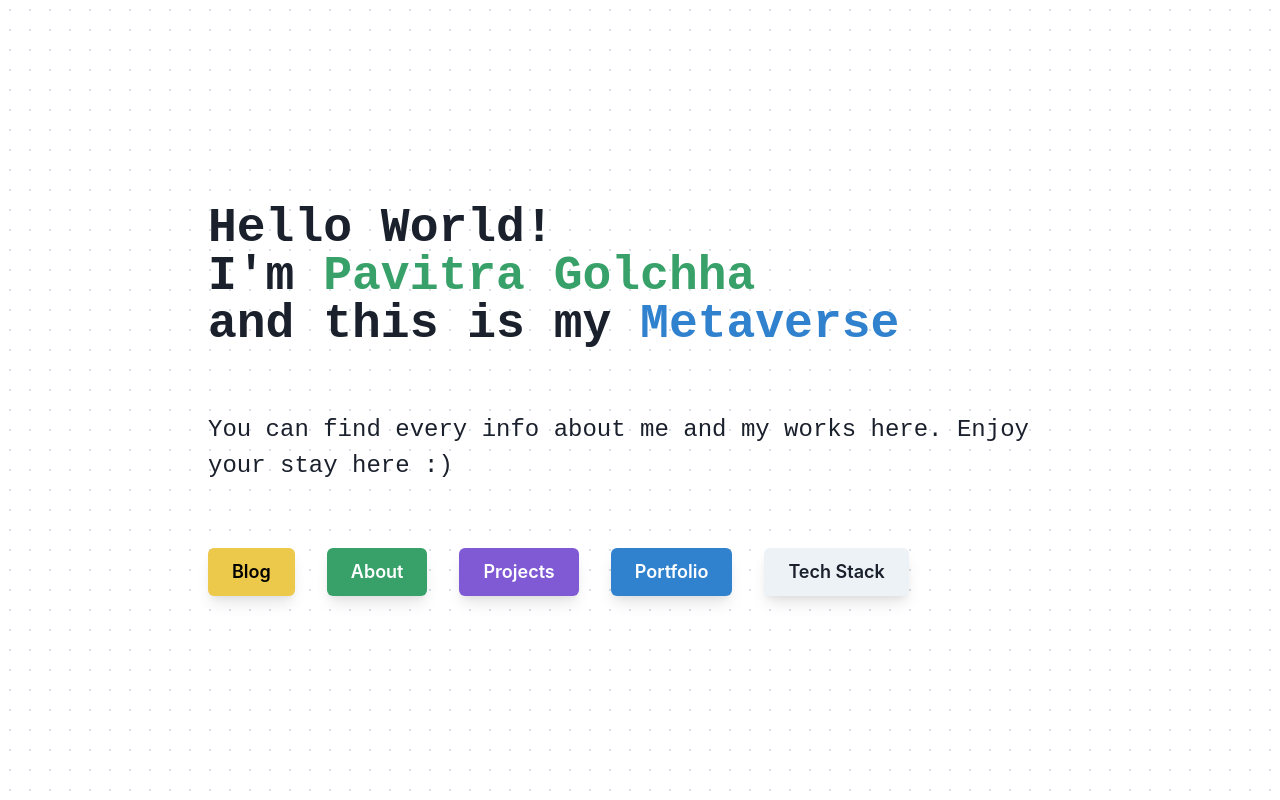
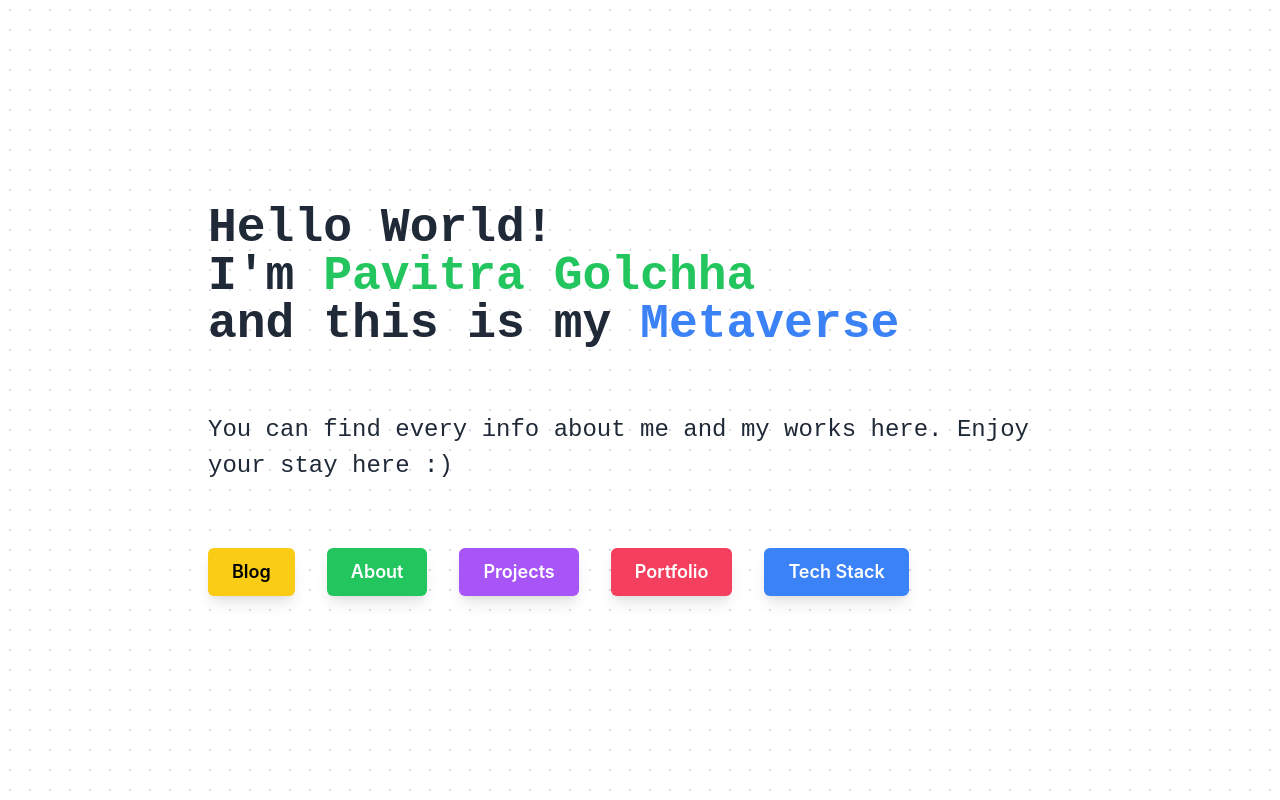
Before and after one commit to pavi2410/website, a Next.js app: page / in a window 1280 px wide. Shown: the top 800 px of the page. Built offline with nearby package versions, Linux system fonts and the light colour scheme.

Commit message:
Used tailwind colors

```diff
--- a/components/BlogLayout.js
+++ b/components/BlogLayout.js
@@ -3,7 +3,7 @@ import Image from 'next/image'
 import { MDXProvider } from '@mdx-js/react'
 import { Heading, Text, Code, Tag, Icon, Container, ListItem, UnorderedList, OrderedList, Wrap, Alert, Center, Badge, Link, Table, Thead, Tbody, Tr, Td, Th } from "@chakra-ui/react"
 import { FaTags, FaArrowLeft } from 'react-icons/fa'
-import { pickColorSchemeByStringHash } from "./util"
+import { pickColorSchemeByStringHash } from "../util/util"
 import SyntaxHighlighter from "react-syntax-highlighter"
 import { atomOneDark } from 'react-syntax-highlighter/dist/cjs/styles/hljs'
 
@@ -60,7 +60,7 @@ export default function BlogLayout({ meta, children }) {
       <MDXProvider components={components}>
         {children}
       </MDXProvider>
-      <Wrap pt={8}><Icon as={FaTags} /> {meta.tags.map((tag, i) => <Tag key={i} colorScheme={pickColorSchemeByStringHash(tag)}>{tag}</Tag>)}</Wrap>
+      <Wrap pt={8} align="center"><Icon as={FaTags} /> {meta.tags.map((tag, i) => <Tag key={i} colorScheme={pickColorSchemeByStringHash(tag)}>{tag}</Tag>)}</Wrap>
       <p>Published on {formatDate(meta.createdAt)}</p>
       <p>Last updated at {formatDate(meta.updatedAt)}</p>
     </Container>
--- a/pages/_app.js
+++ b/pages/_app.js
@@ -1,8 +1,9 @@
 import { ChakraProvider } from "@chakra-ui/react"
+import { theme } from '../util/theme'
 
 function MyApp({ Component, pageProps }) {
   return (
-    <ChakraProvider>
+    <ChakraProvider theme={theme}>
       <Component {...pageProps} />
     </ChakraProvider>
   )
--- a/pages/index.js
+++ b/pages/index.js
@@ -5,7 +5,7 @@ import { chakra, Box, Container, Button, SimpleGrid, Stack, HStack, VStack, Head
 import { FaGithub, FaLinkedin, FaTwitter, FaEnvelope } from 'react-icons/fa'
 import Bg from '../components/Bg'
 import MyButton from '../components/MyButton'
-import { pickColorSchemeByStringHash } from '../components/util'
+import { pickColorSchemeByStringHash } from '../util/util'
 import projectsData from '/data/projects.json'
 
 function MyHead() {
@@ -54,14 +54,14 @@ export default function Home() {
             <MyButton size="lg" url="/blog" colorScheme="yellow">Blog</MyButton>
             <MyButton size="lg" colorScheme="green">About</MyButton>
             <MyButton size="lg" url="#projects" colorScheme="purple">Projects</MyButton>
-            <MyButton size="lg" colorScheme="blue">Portfolio</MyButton>
-            <MyButton size="lg" url="/techstack" colorScheme="gray">Tech Stack</MyButton>
+            <MyButton size="lg" colorScheme="rose">Portfolio</MyButton>
+            <MyButton size="lg" url="/techstack" colorScheme="blue">Tech Stack</MyButton>
           </Wrap>
         </VStack>
       </Container>
 
       <Container maxW="4xl" id="projects">
-        <Heading py={8}>My Projects <Tag colorScheme="yellow" fontWeight="bold">{projectsData.length}</Tag></Heading>
+        <Heading py={8}>My Projects <Tag colorScheme="yellow" fontWeight="bold">{projectsData.length}+</Tag></Heading>
         <SimpleGrid columns={{ sm: 1, md: 2 }} spacing={8} gridTemplateRows="masonry">
           {
             projectsData.map((project, i) => (
@@ -75,7 +75,7 @@ export default function Home() {
         <Heading py={8}>Connect with me</Heading>
         <SimpleGrid columns={{ sm: 2, md: 4 }} spacing={8}>
           <SocialButton icon={FaTwitter} title="Twitter" url="https://twitter.com/PavitraGolchha" color="twitter" />
-          <SocialButton icon={FaGithub} title="GitHub" url="https://github.com/pavi2410" color="blackAlpha" />
+          <SocialButton icon={FaGithub} title="GitHub" url="https://github.com/pavi2410" color="slate" />
           <SocialButton icon={FaLinkedin} title="LinkedIn" url="https://linkedin.com/in/pavi2410" color="linkedin" />
           <SocialButton icon={FaEnvelope} title="Email" url="mailto:hello@pavi2410.me" color="red" />
         </SimpleGrid>
--- /dev/null
+++ b/util/theme.js
@@ -0,0 +1,275 @@
+import { extendTheme } from "@chakra-ui/react"
+
+export const colors = {
+  transparent: 'transparent',
+  black: '#000',
+  white: '#fff',
+  slate: {
+    '50': '#f8fafc',
+    '100': '#f1f5f9',
+    '200': '#e2e8f0',
+    '300': '#cbd5e1',
+    '400': '#94a3b8',
+    '500': '#64748b',
+    '600': '#475569',
+    '700': '#334155',
+    '800': '#1e293b',
+    '900': '#0f172a'
+  },
+  gray: {
+    '50': '#f9fafb',
+    '100': '#f3f4f6',
+    '200': '#e5e7eb',
+    '300': '#d1d5db',
+    '400': '#9ca3af',
+    '500': '#6b7280',
+    '600': '#4b5563',
+    '700': '#374151',
+    '800': '#1f2937',
+    '900': '#111827'
+  },
+  zinc: {
+    '50': '#fafafa',
+    '100': '#f4f4f5',
+    '200': '#e4e4e7',
+    '300': '#d4d4d8',
+    '400': '#a1a1aa',
+    '500': '#71717a',
+    '600': '#52525b',
+    '700': '#3f3f46',
+    '800': '#27272a',
+    '900': '#18181b'
+  },
+  neutral: {
+    '50': '#fafafa',
+    '100': '#f5f5f5',
+    '200': '#e5e5e5',
+    '300': '#d4d4d4',
+    '400': '#a3a3a3',
+    '500': '#737373',
+    '600': '#525252',
+    '700': '#404040',
+    '800': '#262626',
+    '900': '#171717'
+  },
+  stone: {
+    '50': '#fafaf9',
+    '100': '#f5f5f4',
+    '200': '#e7e5e4',
+    '300': '#d6d3d1',
+    '400': '#a8a29e',
+    '500': '#78716c',
+    '600': '#57534e',
+    '700': '#44403c',
+    '800': '#292524',
+    '900': '#1c1917'
+  },
+  red: {
+    '50': '#fef2f2',
+    '100': '#fee2e2',
+    '200': '#fecaca',
+    '300': '#fca5a5',
+    '400': '#f87171',
+    '500': '#ef4444',
+    '600': '#dc2626',
+    '700': '#b91c1c',
+    '800': '#991b1b',
+    '900': '#7f1d1d'
+  },
+  orange: {
+    '50': '#fff7ed',
+    '100': '#ffedd5',
+    '200': '#fed7aa',
+    '300': '#fdba74',
+    '400': '#fb923c',
+    '500': '#f97316',
+    '600': '#ea580c',
+    '700': '#c2410c',
+    '800': '#9a3412',
+    '900': '#7c2d12'
+  },
+  amber: {
+    '50': '#fffbeb',
+    '100': '#fef3c7',
+    '200': '#fde68a',
+    '300': '#fcd34d',
+    '400': '#fbbf24',
+    '500': '#f59e0b',
+    '600': '#d97706',
+    '700': '#b45309',
+    '800': '#92400e',
+    '900': '#78350f'
+  },
+  yellow: {
+    '50': '#fefce8',
+    '100': '#fef9c3',
+    '200': '#fef08a',
+    '300': '#fde047',
+    '400': '#facc15',
+    '500': '#eab308',
+    '600': '#ca8a04',
+    '700': '#a16207',
+    '800': '#854d0e',
+    '900': '#713f12'
+  },
+  lime: {
+    '50': '#f7fee7',
+    '100': '#ecfccb',
+    '200': '#d9f99d',
+    '300': '#bef264',
+    '400': '#a3e635',
+    '500': '#84cc16',
+    '600': '#65a30d',
+    '700': '#4d7c0f',
+    '800': '#3f6212',
+    '900': '#365314'
+  },
+  green: {
+    '50': '#f0fdf4',
+    '100': '#dcfce7',
+    '200': '#bbf7d0',
+    '300': '#86efac',
+    '400': '#4ade80',
+    '500': '#22c55e',
+    '600': '#16a34a',
+    '700': '#15803d',
+    '800': '#166534',
+    '900': '#14532d'
+  },
+  emerald: {
+    '50': '#ecfdf5',
+    '100': '#d1fae5',
+    '200': '#a7f3d0',
+    '300': '#6ee7b7',
+    '400': '#34d399',
+    '500': '#10b981',
+    '600': '#059669',
+    '700': '#047857',
+    '800': '#065f46',
+    '900': '#064e3b'
+  },
+  teal: {
+    '50': '#f0fdfa',
+    '100': '#ccfbf1',
+    '200': '#99f6e4',
+    '300': '#5eead4',
+    '400': '#2dd4bf',
+    '500': '#14b8a6',
+    '600': '#0d9488',
+    '700': '#0f766e',
+    '800': '#115e59',
+    '900': '#134e4a'
+  },
+  cyan: {
+    '50': '#ecfeff',
+    '100': '#cffafe',
+    '200': '#a5f3fc',
+    '300': '#67e8f9',
+    '400': '#22d3ee',
+    '500': '#06b6d4',
+    '600': '#0891b2',
+    '700': '#0e7490',
+    '800': '#155e75',
+    '900': '#164e63'
+  },
+  sky: {
+    '50': '#f0f9ff',
+    '100': '#e0f2fe',
+    '200': '#bae6fd',
+    '300': '#7dd3fc',
+    '400': '#38bdf8',
+    '500': '#0ea5e9',
+    '600': '#0284c7',
+    '700': '#0369a1',
+    '800': '#075985',
+    '900': '#0c4a6e'
+  },
+  blue: {
+    '50': '#eff6ff',
+    '100': '#dbeafe',
+    '200': '#bfdbfe',
+    '300': '#93c5fd',
+    '400': '#60a5fa',
+    '500': '#3b82f6',
+    '600': '#2563eb',
+    '700': '#1d4ed8',
+    '800': '#1e40af',
+    '900': '#1e3a8a'
+  },
+  indigo: {
+    '50': '#eef2ff',
+    '100': '#e0e7ff',
+    '200': '#c7d2fe',
+    '300': '#a5b4fc',
+    '400': '#818cf8',
+    '500': '#6366f1',
+    '600': '#4f46e5',
+    '700': '#4338ca',
+    '800': '#3730a3',
+    '900': '#312e81'
+  },
+  violet: {
+    '50': '#f5f3ff',
+    '100': '#ede9fe',
+    '200': '#ddd6fe',
+    '300': '#c4b5fd',
+    '400': '#a78bfa',
+    '500': '#8b5cf6',
+    '600': '#7c3aed',
+    '700': '#6d28d9',
+    '800': '#5b21b6',
+    '900': '#4c1d95'
+  },
+  purple: {
+    '50': '#faf5ff',
+    '100': '#f3e8ff',
+    '200': '#e9d5ff',
+    '300': '#d8b4fe',
+    '400': '#c084fc',
+    '500': '#a855f7',
+    '600': '#9333ea',
+    '700': '#7e22ce',
+    '800': '#6b21a8',
+    '900': '#581c87'
+  },
+  fuchsia: {
+    '50': '#fdf4ff',
+    '100': '#fae8ff',
+    '200': '#f5d0fe',
+    '300': '#f0abfc',
+    '400': '#e879f9',
+    '500': '#d946ef',
+    '600': '#c026d3',
+    '700': '#a21caf',
+    '800': '#86198f',
+    '900': '#701a75'
+  },
+  pink: {
+    '50': '#fdf2f8',
+    '100': '#fce7f3',
+    '200': '#fbcfe8',
+    '300': '#f9a8d4',
+    '400': '#f472b6',
+    '500': '#ec4899',
+    '600': '#db2777',
+    '700': '#be185d',
+    '800': '#9d174d',
+    '900': '#831843'
+  },
+  rose: {
+    '50': '#fff1f2',
+    '100': '#ffe4e6',
+    '200': '#fecdd3',
+    '300': '#fda4af',
+    '400': '#fb7185',
+    '500': '#f43f5e',
+    '600': '#e11d48',
+    '700': '#be123c',
+    '800': '#9f1239',
+    '900': '#881337'
+  },
+}
+
+export const theme = extendTheme({
+  colors
+})
```
Also changed, not shown: util/util.js (renamed from components/util.js).
